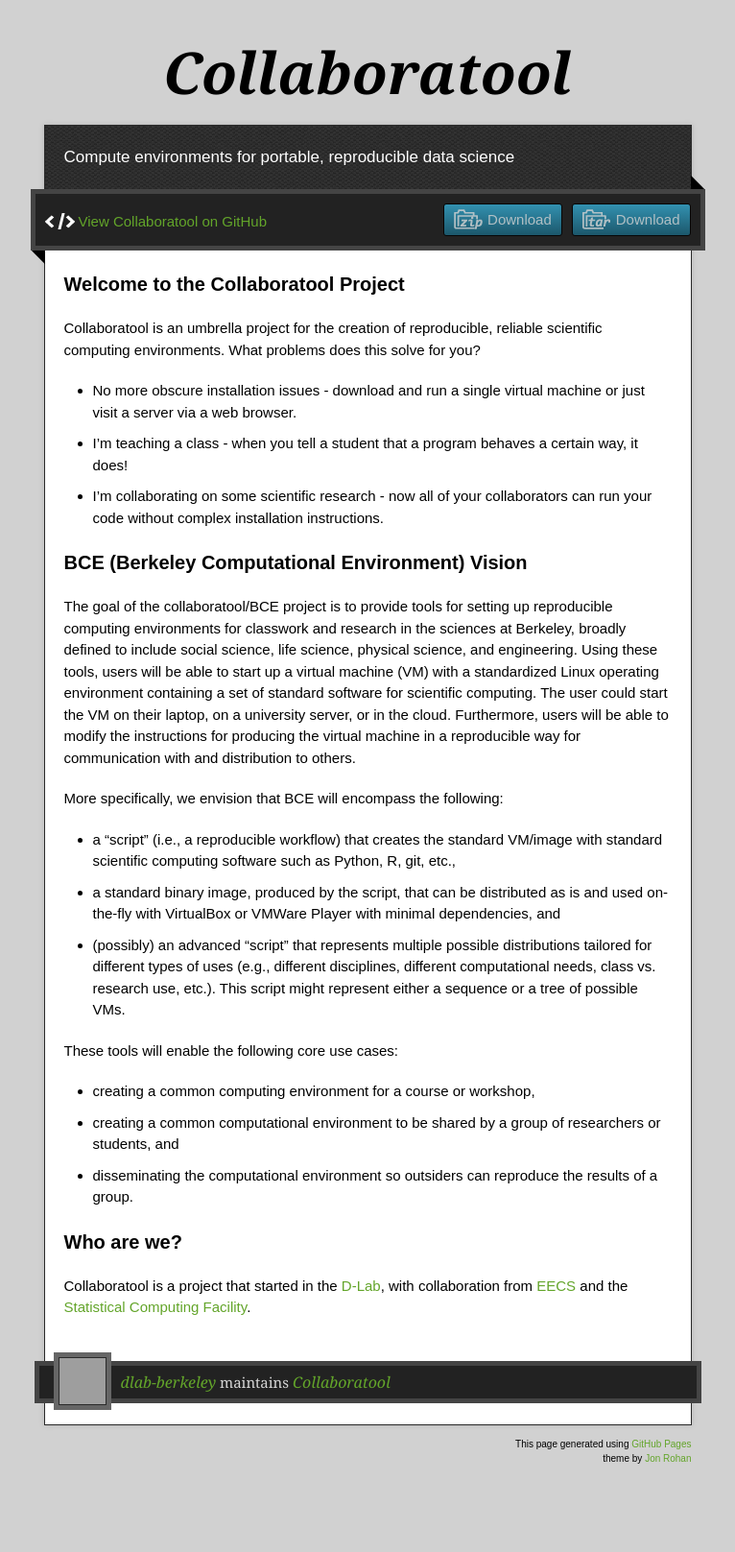
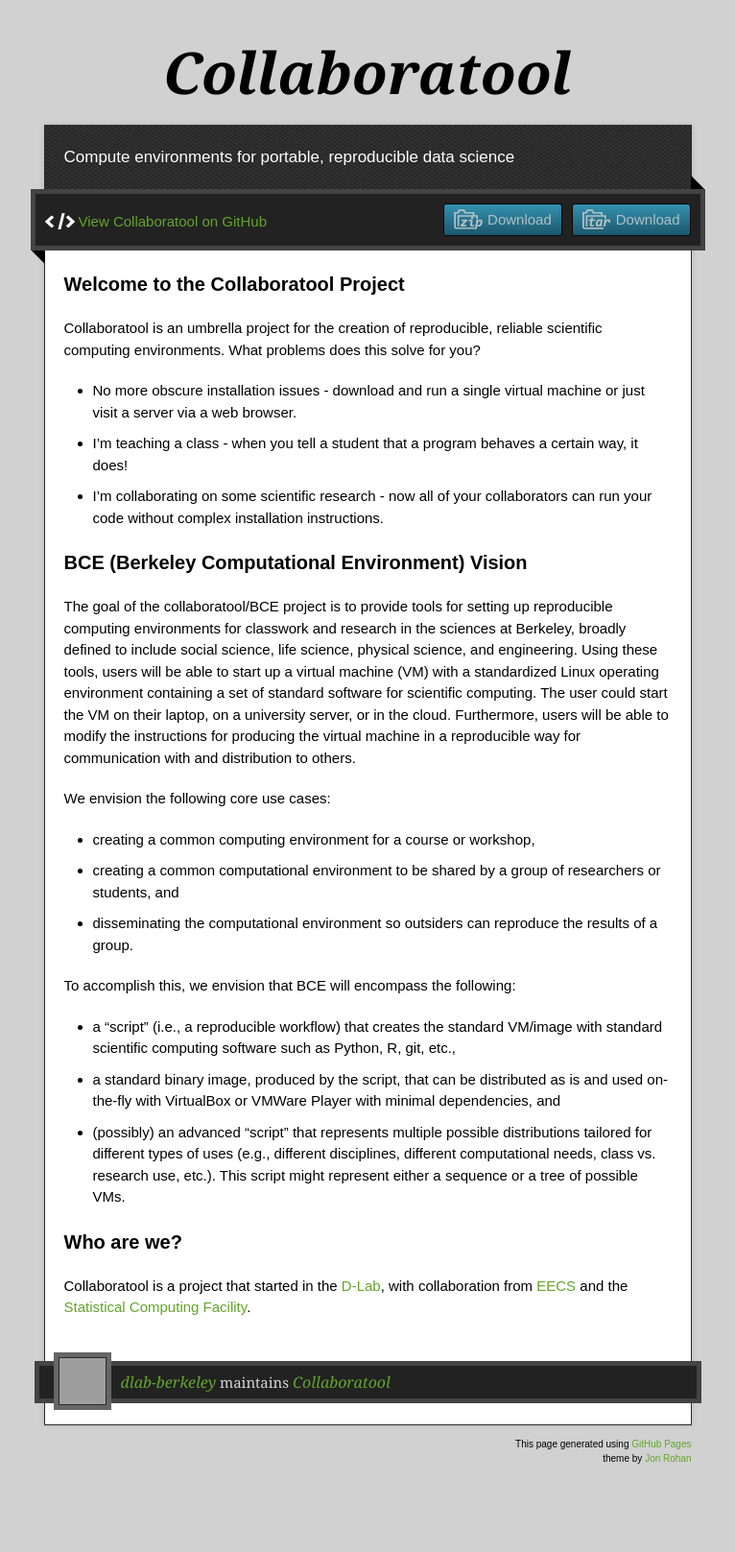
Before and after one commit to willingc/collaboratool, a Jekyll site: the page built from index.md, in a window 1280 px wide. Shown: the whole page at 96% size, without its empty margins (257-1023 px from the left). Built offline with Jekyll 4.4.1, drawn with Linux system fonts in a browser that asks for light colours; nearby versions of some CDN libraries; some of the changed lines change nothing that is shown; grey boxes are pictures that could not be loaded.

Commit message:
modified vision in light of Nitin suggestion

```diff
--- a/index.md
+++ b/index.md
@@ -26,7 +26,13 @@
 will be able to modify the instructions for producing the virtual machine in a
 reproducible way for communication with and distribution to others.
 
-More specifically, we envision that BCE will encompass the following:
+We envision the following core use cases:
+
+  * creating a common computing environment for a course or workshop,
+  * creating a common computational environment to be shared by a group of researchers or students, and
+  * disseminating the computational environment so outsiders can reproduce the results of a group.
+
+To accomplish this, we envision that BCE will encompass the following:
 
  * a "script" (i.e., a reproducible workflow) that creates the standard VM/image
    with standard scientific computing software such as Python, R, git, etc.,
@@ -37,12 +43,6 @@
    computational needs, class vs. research use, etc.). This script might
    represent either a sequence or a tree of possible VMs.
 
-These tools will enable the following core use cases:
-
-  * creating a common computing environment for a course or workshop,
-  * creating a common computational environment to be shared by a group of researchers or students, and
-  * disseminating the computational environment so outsiders can reproduce the results of a group.
-
 
 ### Who are we?
 
```
